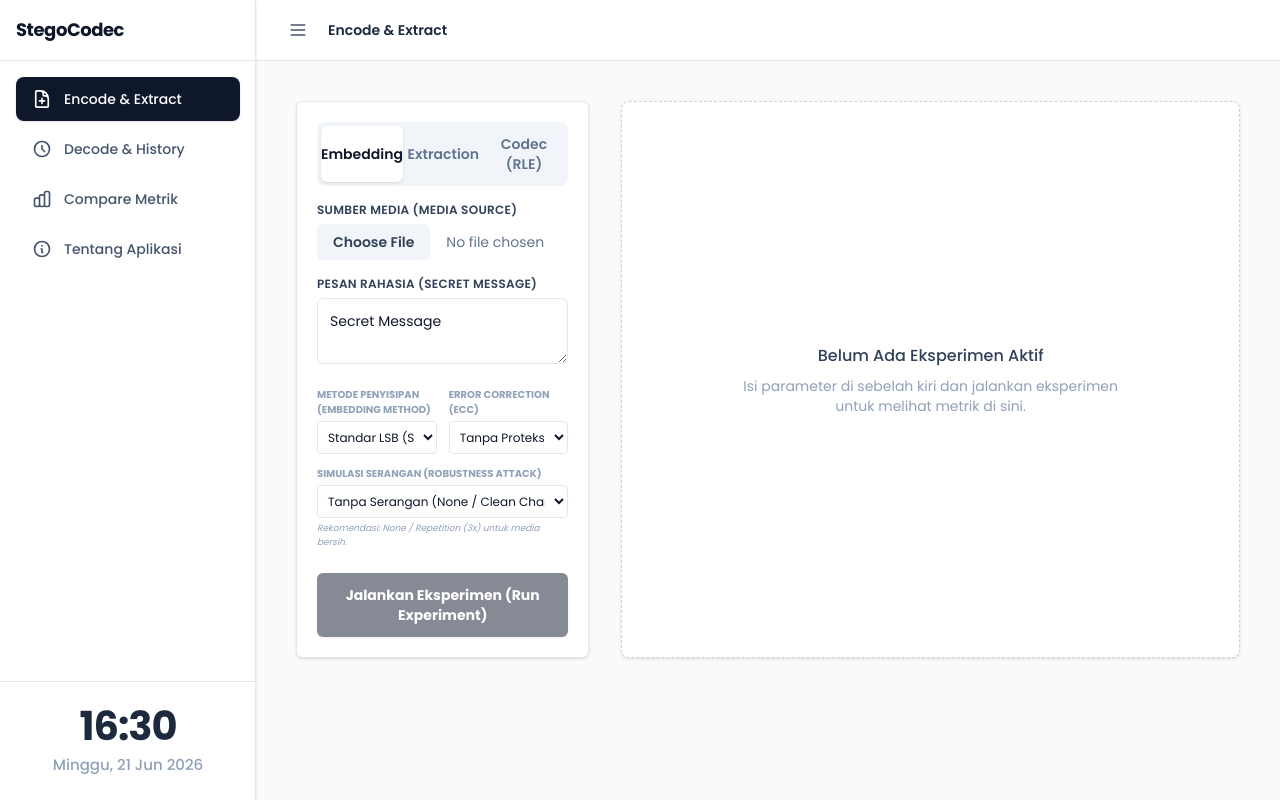
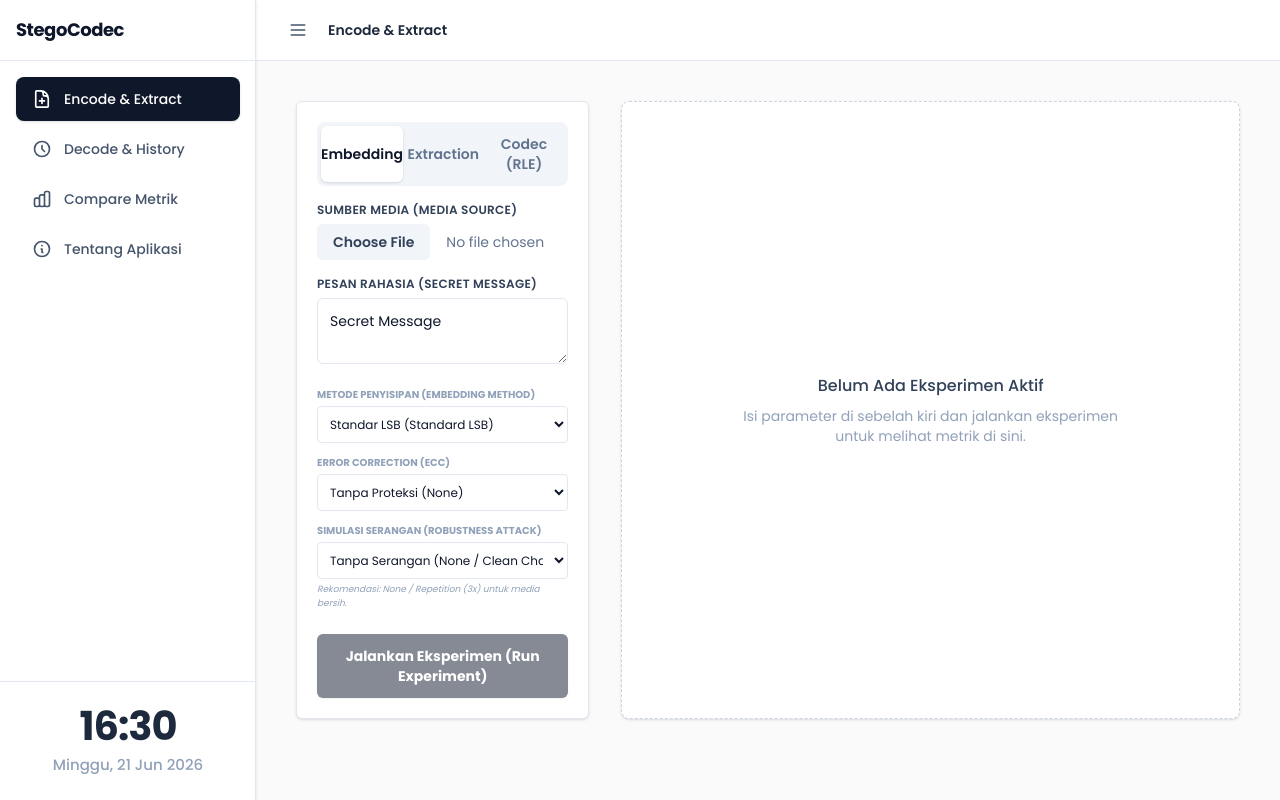
Before and after one commit to MuhammadFauzanL/stegocodec_app, a React (Vite) app: page / in a window 1280 px wide. Built offline with nearby package versions, Linux system fonts and the light colour scheme.

Commit message:
Fix UploadPanel styling and layout to accommodate long texts

```diff
--- a/src/components/UploadPanel.tsx
+++ b/src/components/UploadPanel.tsx
@@ -151,10 +151,10 @@ export const UploadPanel = ({ onComplete }: { onComplete: (r: ExperimentRecord,
                <label className="block text-xs font-semibold text-slate-700 mb-1.5 uppercase tracking-wide">Pesan Rahasia (Secret Message)</label>
                <textarea value={message} onChange={e => setMessage(e.target.value)} className="w-full border border-slate-200 rounded-md p-3 text-sm focus:outline-none focus:ring-2 focus:ring-slate-900 focus:border-transparent" rows={2}></textarea>
             </div>
-            <div className="grid grid-cols-2 gap-3">
+            <div className="space-y-3">
                 <div>
                     <label className="block text-[10px] font-bold text-slate-400 uppercase mb-1">Metode Penyisipan (Embedding Method)</label>
-                    <select value={embedMethod} onChange={e => setEmbedMethod(e.target.value)} className="w-full border border-slate-200 rounded text-xs p-1.5 focus:outline-none">
+                    <select value={embedMethod} onChange={e => setEmbedMethod(e.target.value)} className="w-full border border-slate-200 rounded text-xs p-2 focus:outline-none">
                         <option value="lsb">Standar LSB (Standard LSB)</option>
                         <option value="lsb_opap">LSB + Penyesuaian Piksel (LSB + OPAP)</option>
                         {fileType === 'image' && <option value="dct_domain">Simulasi Domain Frekuensi (DCT-Domain)</option>}
@@ -162,15 +162,15 @@ export const UploadPanel = ({ onComplete }: { onComplete: (r: ExperimentRecord,
                 </div>
                 <div>
                     <label className="block text-[10px] font-bold text-slate-400 uppercase mb-1">Error Correction (ECC)</label>
-                    <select value={eccMethod} onChange={e => setEccMethod(e.target.value as ECCMethod)} className="w-full border border-slate-200 rounded text-xs p-1.5 focus:outline-none">
+                    <select value={eccMethod} onChange={e => setEccMethod(e.target.value as ECCMethod)} className="w-full border border-slate-200 rounded text-xs p-2 focus:outline-none">
                         <option value="none">Tanpa Proteksi (None)</option>
                         <option value="repetition3">Pengulangan 3x (Repetition 3x)</option>
                         <option value="hamming74">Kode Hamming 7,4 (Hamming 7,4)</option>
                     </select>
                 </div>
-                <div className="col-span-2">
+                <div>
                     <label className="block text-[10px] font-bold text-slate-400 uppercase mb-1">Simulasi Serangan (Robustness Attack)</label>
-                    <select value={compression} onChange={e => setCompression(e.target.value)} className="w-full border border-slate-200 rounded text-xs p-1.5 focus:outline-none">
+                    <select value={compression} onChange={e => setCompression(e.target.value)} className="w-full border border-slate-200 rounded text-xs p-2 focus:outline-none">
                         {compressionOptions()}
                     </select>
                     <div className="mt-1 text-[9px] text-slate-400 italic">
```
